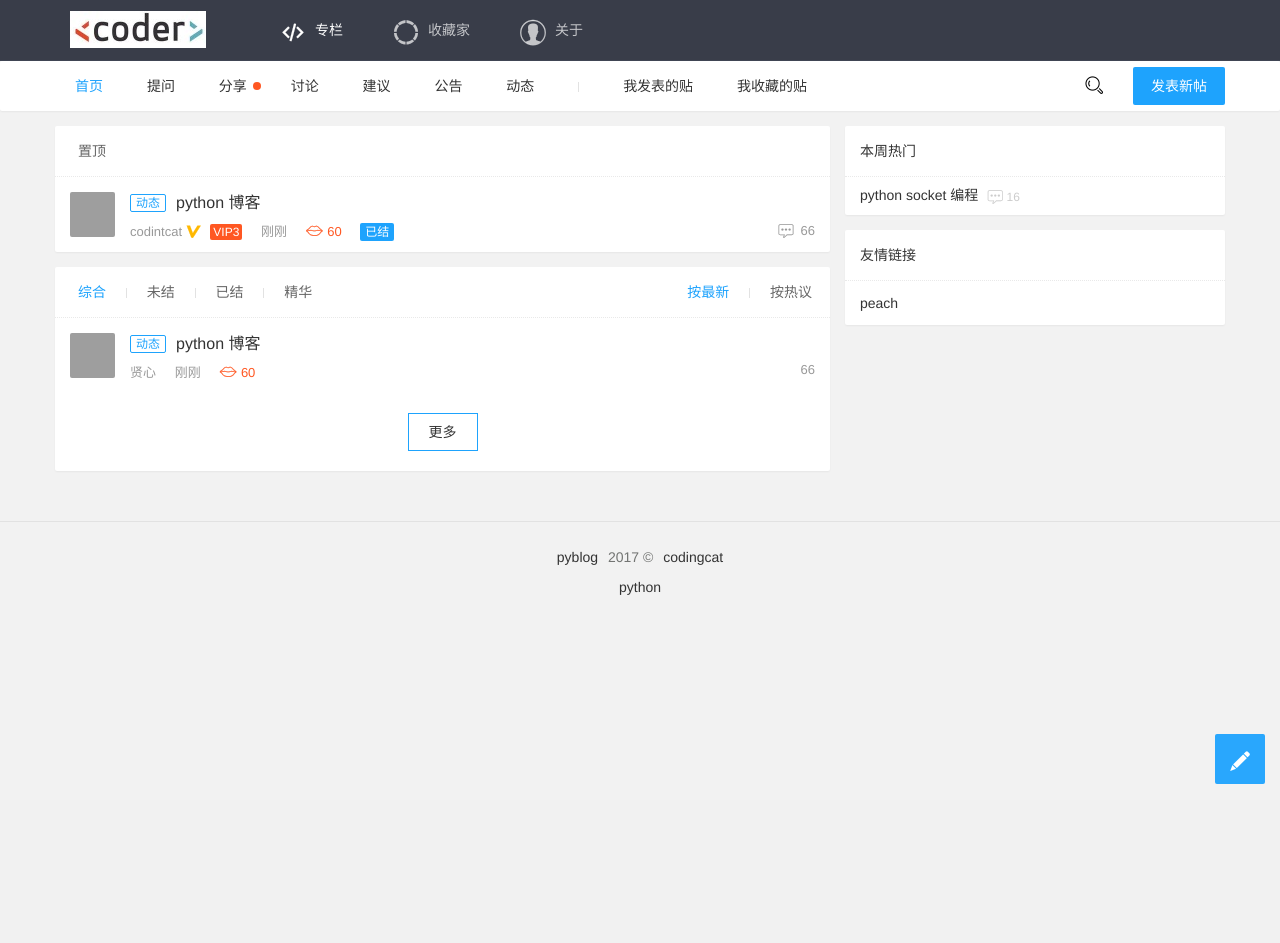
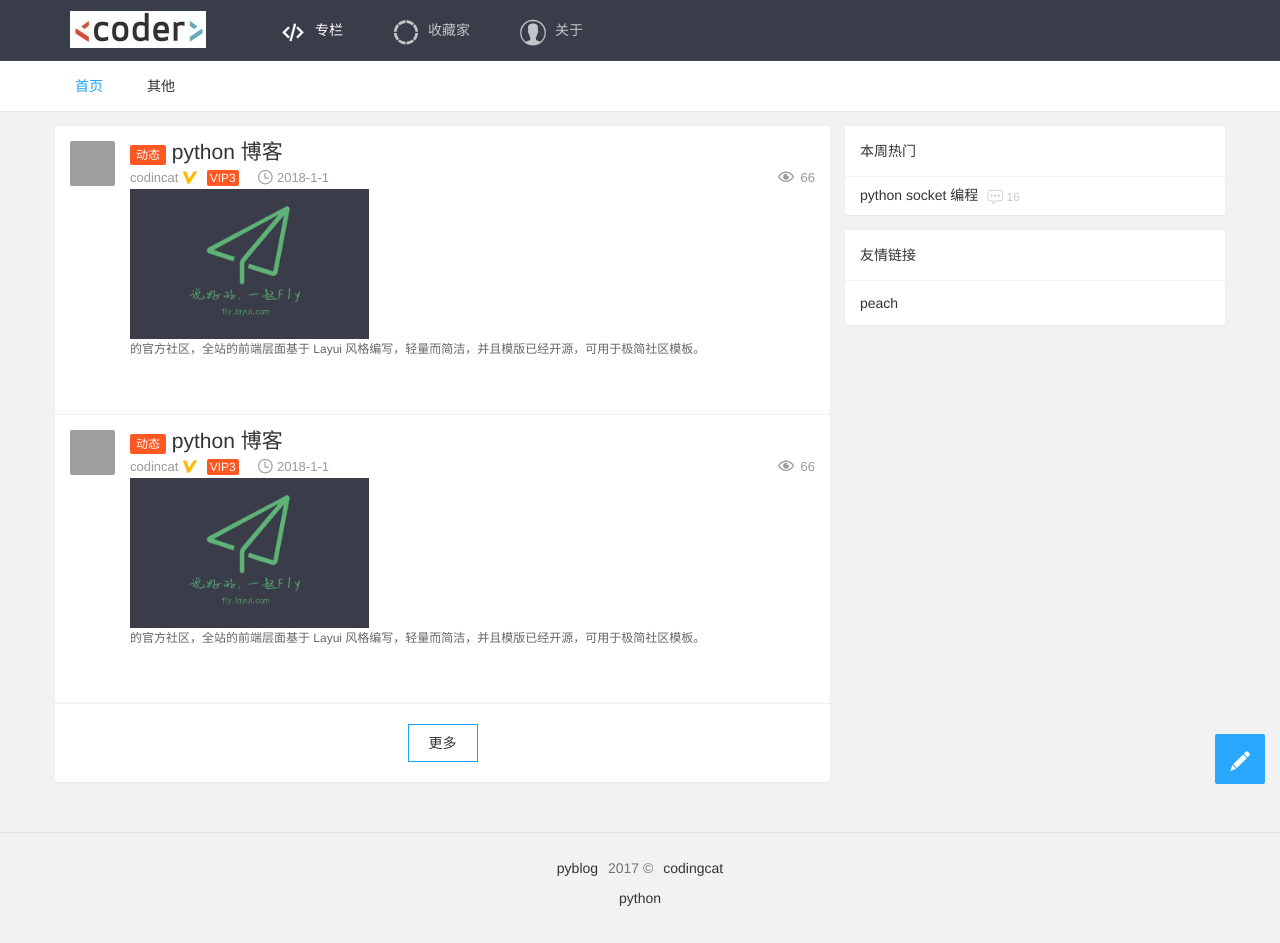
Before and after one commit to istommao/pyblog, a Django app: page / in a window 1280 px wide. Before the commit the page ends 784 px from the top, so only its background shows below. Run offline with Django 3.2, Linux system fonts and the light colour scheme; grey boxes are pictures that could not be loaded.

Commit message:
Modify index page article list

```diff
--- a/server/server/static/res/css/global.css
+++ b/server/server/static/res/css/global.css
@@ -231,6 +231,8 @@ pre{padding: 10px 15px; margin: 10px 0; font-size: 12px; border-left: 6px solid
 .fly-edit span:hover{color: #5DB276;}
 
 /* 列表 */
+.article-list li{position: relative; overflow: auto; line-height: 22px; padding: 15px 15px 15px 75px; border-bottom: 1px dotted #e2e2e2;}
+
 .fly-list li{position: relative; height: 45px; line-height: 22px; padding: 15px 15px 15px 75px; border-bottom: 1px dotted #e2e2e2;}
 .fly-list li:last-child{border-bottom: none;}
 .fly-list li h2,
--- a/server/templates/base.html
+++ b/server/templates/base.html
@@ -37,24 +37,9 @@
         <div class="layui-container">
             <ul class="layui-clear">
                 <li class="layui-hide-xs layui-this"><a href="/">首页</a></li>
-                <li><a href="jie/index.html">提问</a></li>
-                <li><a href="jie/index.html">分享<span class="layui-badge-dot"></span></a></li>
-                <li><a href="jie/index.html">讨论</a></li>
-                <li><a href="jie/index.html">建议</a></li>
-                <li><a href="jie/index.html">公告</a></li>
-                <li><a href="jie/index.html">动态</a></li>
-                <li class="layui-hide-xs layui-hide-sm layui-show-md-inline-block"><span class="fly-mid"></span></li>
-                <!-- 用户登入后显示 -->
-                <li class="layui-hide-xs layui-hide-sm layui-show-md-inline-block"><a href="user/index.html">我发表的贴</a></li>
-                <li class="layui-hide-xs layui-hide-sm layui-show-md-inline-block"><a href="user/index.html#collection">我收藏的贴</a></li>
+                <li><a href="#">其他</a></li>
             </ul>
-            <div class="fly-column-right layui-hide-xs">
-                <span class="fly-search"><i class="layui-icon"></i></span>
-                <a href="jie/add.html" class="layui-btn">发表新帖</a>
-            </div>
-            <div class="layui-hide-sm layui-show-xs-block" style="margin-top: -10px; padding-bottom: 10px; text-align: center;">
-                <a href="jie/add.html" class="layui-btn">发表新帖</a>
-            </div>
+
         </div>
     </div>
     <div class="layui-container">
@@ -68,14 +53,6 @@
                         <span><i class="iconfont icon-pinglun1"></i> 16</span>
                     </dd>
                 </dl>
-                <!--<div class="fly-panel">
-        <div class="fly-panel-title">
-         广告区域
-        </div>
-        <div class="fly-panel-main">
-          <a href="http://layim.layui.com/?from=fly" target="_blank" class="fly-zanzhu" time-limit="2017.09.25-2099.01.01" style="background-color: #5FB878;">LayIM 3.0 - layui 旗舰之作</a>
-        </div>
-      </div> -->
                 <div class="fly-panel fly-link">
                     <h3 class="fly-panel-title">友情链接</h3>
                     <dl class="fly-panel-main">
--- a/server/templates/front/index.html
+++ b/server/templates/front/index.html
@@ -1,15 +1,14 @@
-{% extends 'base.html' %}
+{% extends 'base.html' %}{% load static %}
 {% block leftBlock %}
     <div class="layui-col-md8">
-      <div class="fly-panel">
-        <div class="fly-panel-title fly-filter">
-          <a>置顶</a>
-          <a href="#signin" class="layui-hide-sm layui-show-xs-block fly-right" id="LAY_goSignin" style="color: #FF5722;">去签到</a>
-        </div>
-        <ul class="fly-list">
+
+      <div class="fly-panel" style="margin-bottom: 0;">
+
+
+        <ul class="article-list">
           <li>
-            <a href="user/home.html" class="fly-avatar">
-              <img src="https://tva1.sinaimg.cn/crop.0.0.118.118.180/5db11ff4gw1e77d3nqrv8j203b03cweg.jpg" alt="#">
+            <a href="#" class="fly-avatar">
+              <img src="https://i.pinimg.com/736x/de/52/c6/de52c6486a2125f3635c3ee4739f2326--brand-design-cat-logo-design.jpg" alt="#">
             </a>
             <h2>
               <a class="layui-badge">动态</a>
@@ -17,50 +16,29 @@
             </h2>
             <div class="fly-list-info">
               <a href="user/home.html" link>
-                <cite>codintcat</cite>
+                <cite>codincat</cite>
                 <i class="iconfont icon-renzheng" title="#"></i>
                 <i class="layui-badge fly-badge-vip">VIP3</i>
               </a>
-              <span>刚刚</span>
-
-              <span class="fly-list-kiss layui-hide-xs" title="#"><i class="iconfont icon-kiss"></i> 60</span>
-              <span class="layui-badge fly-badge-accept layui-hide-xs">已结</span>
+              <span><i class="iconfont icon-shijian"></i> 2018-1-1</span>
               <span class="fly-list-nums">
-                <i class="iconfont icon-pinglun1" title="回答"></i> 66
+                <i class="iconfont icon-liulanyanjing" title="star"></i> 66
               </span>
             </div>
+
             <div class="fly-list-badge">
-              <!--
-              <span class="layui-badge layui-bg-black">置顶</span>
-              <span class="layui-badge layui-bg-red">精帖</span>
-              -->
+            </div>
+            <div class="short-intro">
+              <a class="fly-case-img" href="http://fly.layui.com/" target="_blank" >
+                <img src="{% static 'res/images/fly.jpg' %}" alt="#">
+              </a>
+              <p class="fly-case-desc"> 的官方社区，全站的前端层面基于 Layui 风格编写，轻量而简洁，并且模版已经开源，可用于极简社区模板。</p>
             </div>
           </li>
-        </ul>
-      </div>
-
-      <div class="fly-panel" style="margin-bottom: 0;">
-
-        <div class="fly-panel-title fly-filter">
-          <a href="" class="layui-this">综合</a>
-          <span class="fly-mid"></span>
-          <a href="">未结</a>
-          <span class="fly-mid"></span>
-          <a href="">已结</a>
-          <span class="fly-mid"></span>
-          <a href="">精华</a>
-          <span class="fly-filter-right layui-hide-xs">
-            <a href="" class="layui-this">按最新</a>
-            <span class="fly-mid"></span>
-            <a href="">按热议</a>
-          </span>
-        </div>
-
-        <ul class="fly-list">
 
           <li>
-            <a href="user/home.html" class="fly-avatar">
-              <img src="https://tva1.sinaimg.cn/crop.0.0.118.118.180/5db11ff4gw1e77d3nqrv8j203b03cweg.jpg" alt="贤心">
+            <a href="#" class="fly-avatar">
+              <img src="https://i.pinimg.com/736x/de/52/c6/de52c6486a2125f3635c3ee4739f2326--brand-design-cat-logo-design.jpg" alt="#">
             </a>
             <h2>
               <a class="layui-badge">动态</a>
@@ -68,24 +46,48 @@
             </h2>
             <div class="fly-list-info">
               <a href="user/home.html" link>
-                <cite>贤心</cite>
-                <!--
-                <i class="iconfont icon-renzheng" title="认证信息：XXX"></i>
+                <cite>codincat</cite>
+                <i class="iconfont icon-renzheng" title="#"></i>
                 <i class="layui-badge fly-badge-vip">VIP3</i>
-                -->
               </a>
-              <span>刚刚</span>
-
-              <span class="fly-list-kiss layui-hide-xs" title="悬赏飞吻"><i class="iconfont icon-kiss"></i> 60</span>
-              <!--<span class="layui-badge fly-badge-accept layui-hide-xs">已结</span>-->
-              <span class="fly-list-nums"
-                <i class="iconfont icon-pinglun1" title="回答"></i> 66
+              <span><i class="iconfont icon-shijian"></i> 2018-1-1</span>
+              <span class="fly-list-nums">
+                <i class="iconfont icon-liulanyanjing" title="star"></i> 66
               </span>
             </div>
+
             <div class="fly-list-badge">
-
+            </div>
+            <div class="short-intro">
+              <a class="fly-case-img" href="http://fly.layui.com/" target="_blank" >
+                <img src="{% static 'res/images/fly.jpg' %}" alt="#">
+              </a>
+              <p class="fly-case-desc"> 的官方社区，全站的前端层面基于 Layui 风格编写，轻量而简洁，并且模版已经开源，可用于极简社区模板。</p>
             </div>
           </li>
+          <!-- <li>
+            <a href="#" class="fly-avatar">
+              <img src="https://i.pinimg.com/736x/de/52/c6/de52c6486a2125f3635c3ee4739f2326--brand-design-cat-logo-design.jpg" alt="#">
+            </a>
+            <h2>
+              <a class="layui-badge">动态</a>
+              <a href="jie/detail.html">python 博客</a>
+            </h2>
+            <div class="fly-list-info">
+              <a href="user/home.html" link>
+                <cite>codincat</cite>
+                <i class="iconfont icon-renzheng" title="#"></i>
+                <i class="layui-badge fly-badge-vip">VIP3</i>
+              </a>
+              <span><i class="iconfont icon-shijian"></i> 2018-1-1</span>
+              <span class="fly-list-nums">
+                <i class="iconfont icon-liulanyanjing" title="star"></i> 66
+              </span>
+            </div>
+
+            <div class="fly-list-badge">
+            </div>
+          </li> -->
         </ul>
         <div style="text-align: center">
           <div class="laypage-main">
```
